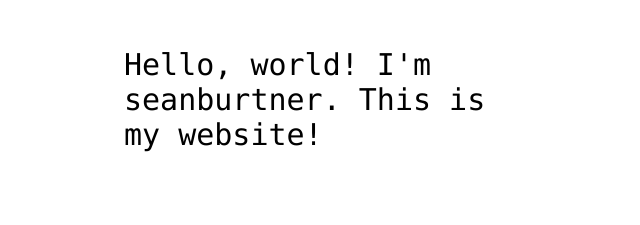
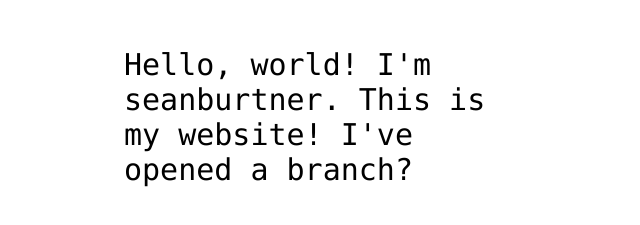
Before and after one commit to seanburtner/seanburtner.github.io, a plain HTML site: page index.html in a window 1280 px wide. Shown: the part 341-566 px from the top of the page, without its empty margins (316-956 px from the left). Drawn offline with Linux system fonts and the light colour scheme.

Commit message:
branching

```diff
--- a/index.html
+++ b/index.html
@@ -12,7 +12,7 @@
 <img src="https://octodex.github.com/images/daftpunktocat-thomas.gif" id="octocat" alt="octocat-gif" />
 
 <!-- Change this code here by copy and pasting your template on line 15 -->
-<p>Hello, world! I'm seanburtner. This is my website!</p>
+<p>Hello, world! I'm seanburtner. This is my website! I've opened a branch?</p>
 
 </body>
 </html>
```
